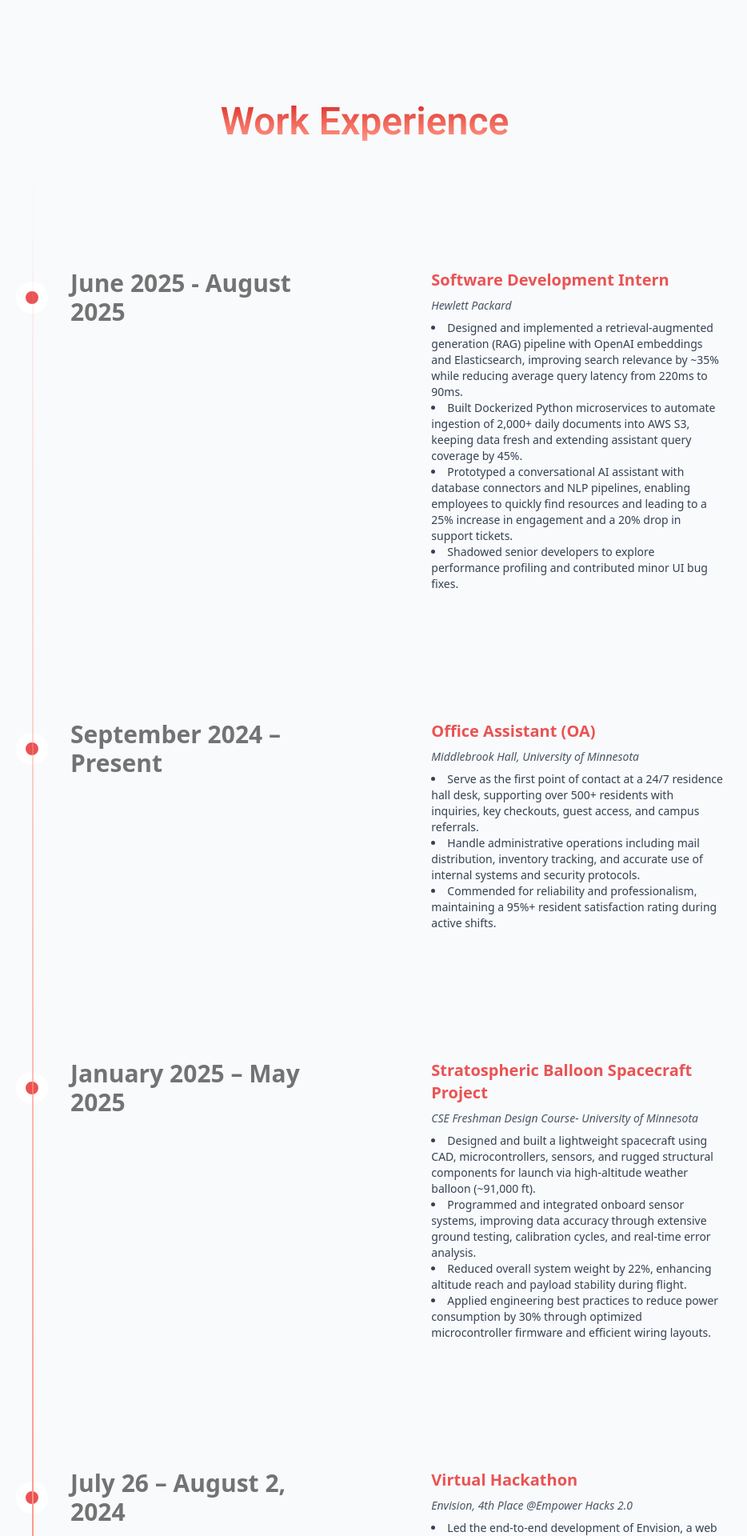
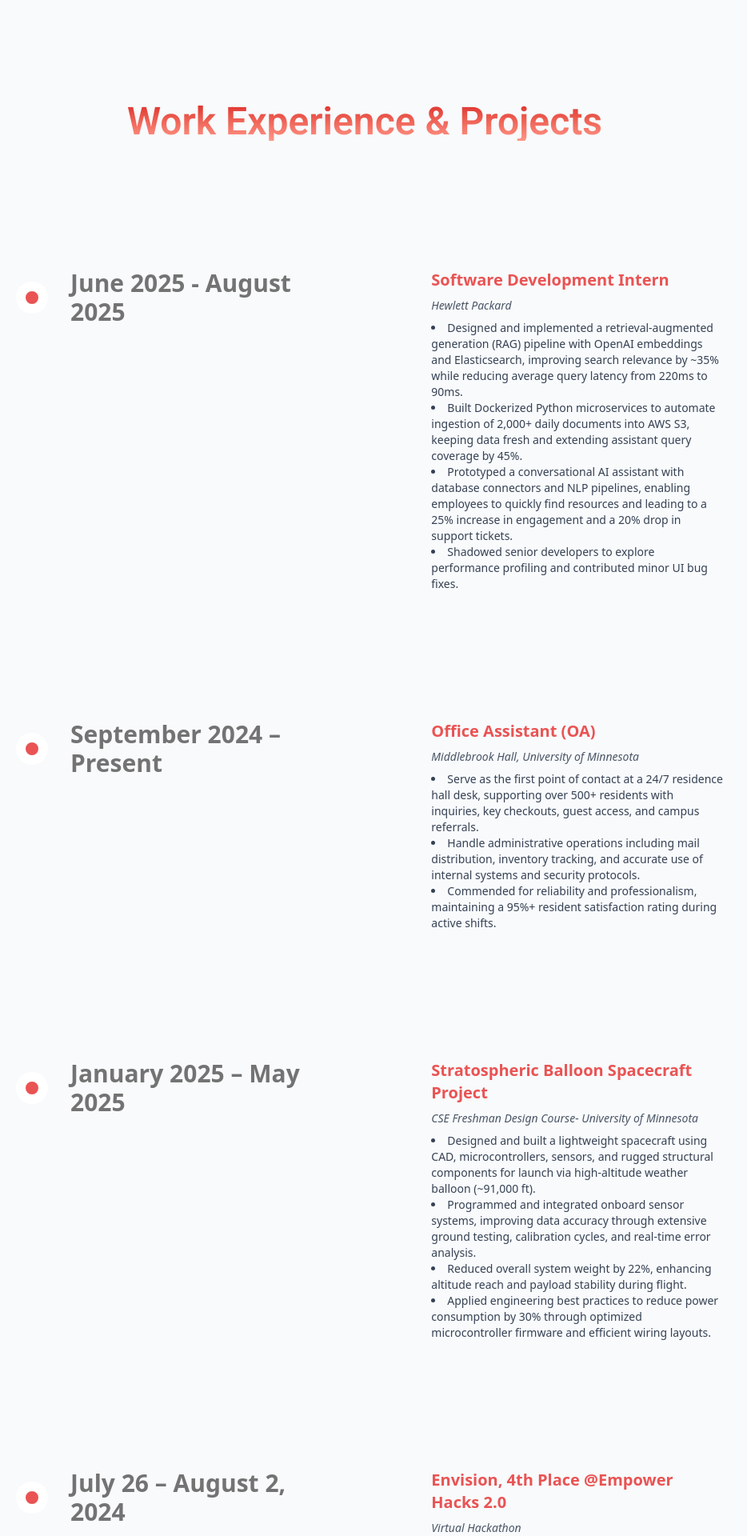
Before and after one commit to Samritakhurana/samrita_portfolio, a React (Vite) app: page / in a window 1280 px wide. Shown: the part 2100-4020 px from the top of the page at 80% size, without its empty margins (184-1118 px from the left). Built offline with nearby package versions, Linux system fonts and the light colour scheme.

Commit message:
portfolio website

```diff
--- a/src/components/Experience.jsx
+++ b/src/components/Experience.jsx
@@ -37,8 +37,8 @@ const rawTimeline = [
     ],
   },
   {
-    company: "Envision, 4th Place @Empower Hacks 2.0",
-    title: "Virtual Hackathon",
+    company: "Virtual Hackathon",
+    title: "Envision, 4th Place @Empower Hacks 2.0",
     date: "July 26 – August 2, 2024",
     description: [
       "Led the end-to-end development of Envision, a web platform designed to support international students through the application process, using HTML5, CSS3, and JavaScript.",
@@ -75,7 +75,7 @@ export const Experience = () => {
     <section id="experience" className="px-5 py-28 mb-18 relative">
       <div className="max-w-4xl mx-auto">
         <h2 className="text-[36px] md:text-5xl text-main text-center font-semibold">
-          Work Experience
+          Work Experience & Projects
         </h2>
 
         <div className="relative w-full overflow-clip">
--- a/src/components/Footer.jsx
+++ b/src/components/Footer.jsx
@@ -6,8 +6,7 @@ export const Footer = () => {
     <>
       <div className="relative w-full py-auto bg-[#b63c4a] dark:bg-[#3A1078] ">
         <p className=" py-4 px-8 text-gray-300 text-sm">
-          &copy; {new Date().getFullYear()} Design by Samrita Khurana. All rights
-          reserved
+          &copy; {new Date().getFullYear()}
         </p>
         <a href="#home" className="absolute right-8 bottom-10">
           <ArrowUp
```
